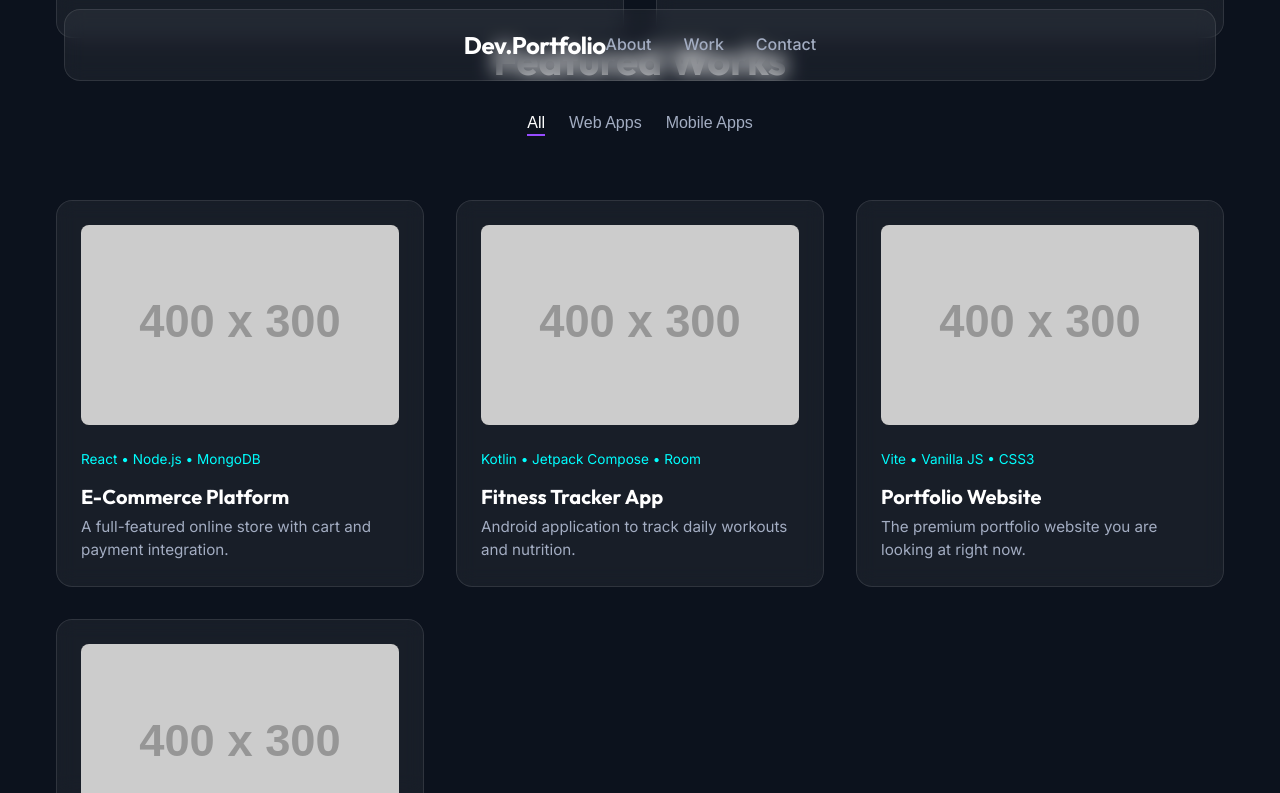
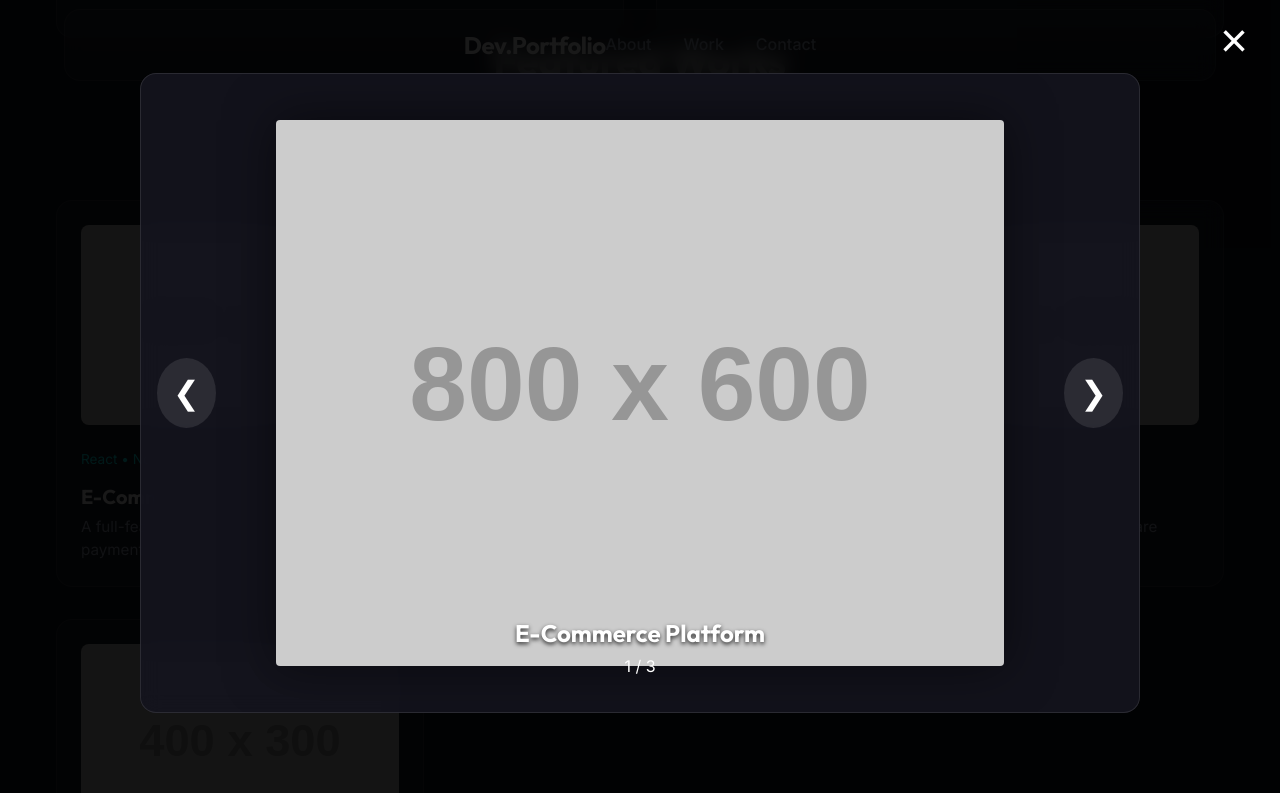
Before and after one commit to theGoodB0rg/theGoodPortfolio, a website built with Vite: page index.html in a window 1280 px wide. Both pictures are taken after a click on the element 240 px from the left and 1517 px from the top of the page. Shown: the part 1124-1917 px from the top of the page. Built offline with nearby package versions, Linux system fonts and the light colour scheme; placeholder pictures from the web are drawn by us.

Commit message:
feat: implement interactive slideshow functionality

```diff
--- a/src/main.js
+++ b/src/main.js
@@ -8,7 +8,12 @@ const projects = [
     category: "web",
     tags: ["React", "Node.js", "MongoDB"],
     description: "A full-featured online store with cart and payment integration.",
-    image: "https://via.placeholder.com/400x300/333/fff?text=Web+Project+1"
+    images: [
+      "https://via.placeholder.com/800x600/333/fff?text=E-Com+Dashboard",
+      "https://via.placeholder.com/800x600/444/fff?text=Product+Page",
+      "https://via.placeholder.com/800x600/555/fff?text=Checkout+Flow"
+    ],
+    thumb: "https://via.placeholder.com/400x300/333/fff?text=E-Com+Thumb"
   },
   {
     id: 2,
@@ -16,7 +21,12 @@ const projects = [
     category: "mobile",
     tags: ["Kotlin", "Jetpack Compose", "Room"],
     description: "Android application to track daily workouts and nutrition.",
-    image: "https://via.placeholder.com/400x300/333/fff?text=Mobile+App+1"
+    images: [
+      "https://via.placeholder.com/800x600/222/fff?text=Home+Screen",
+      "https://via.placeholder.com/800x600/333/fff?text=Workout+Log",
+      "https://via.placeholder.com/800x600/444/fff?text=Stats+Graph"
+    ],
+    thumb: "https://via.placeholder.com/400x300/222/fff?text=Fitness+Thumb"
   },
   {
     id: 3,
@@ -24,7 +34,11 @@ const projects = [
     category: "web",
     tags: ["Vite", "Vanilla JS", "CSS3"],
     description: "The premium portfolio website you are looking at right now.",
-    image: "https://via.placeholder.com/400x300/333/fff?text=Web+Project+2"
+    images: [
+      "https://via.placeholder.com/800x600/111/fff?text=Hero+Section",
+      "https://via.placeholder.com/800x600/222/fff?text=Portfolio+Grid"
+    ],
+    thumb: "https://via.placeholder.com/400x300/111/fff?text=Portfolio+Thumb"
   },
   {
     id: 4,
@@ -32,13 +46,21 @@ const projects = [
     category: "mobile",
     tags: ["Kotlin", "Firebase"],
     description: "Real-time messaging app with media sharing capabilities.",
-    image: "https://via.placeholder.com/400x300/333/fff?text=Mobile+App+2"
+    images: [
+      "https://via.placeholder.com/800x600/000/fff?text=Chat+List",
+      "https://via.placeholder.com/800x600/111/fff?text=Message+View"
+    ],
+    thumb: "https://via.placeholder.com/400x300/000/fff?text=Chat+Thumb"
   }
 ];
 
 // DOM Elements
 const grid = document.getElementById('portfolio-grid');
 const filterBtns = document.querySelectorAll('.filter-btn');
+
+// Slideshow State
+let currentProject = null;
+let currentImageIndex = 0;
 
 // Render Projects
 function renderProjects(filter = 'all') {
@@ -48,14 +70,16 @@ function renderProjects(filter = 'all') {
     ? projects
     : projects.filter(p => p.category === filter);
 
-  // Animation delay logic could go here
-
   filtered.forEach(project => {
     const card = document.createElement('div');
     card.className = 'project-card glass fade-in-up';
+    // Add click handler for slideshow
+    card.onclick = () => openSlideshow(project.id);
+
     card.innerHTML = `
       <div class="card-image">
-        <img src="${project.image}" alt="${project.title}">
+        <img src="${project.thumb}" alt="${project.title}">
+        <div class="view-overlay flex-center">View Project</div>
       </div>
       <div class="card-content">
         <div class="card-tags">${project.tags.join(' • ')}</div>
@@ -70,32 +94,92 @@ function renderProjects(filter = 'all') {
 // Event Listeners
 filterBtns.forEach(btn => {
   btn.addEventListener('click', () => {
-    // Remove active class
     filterBtns.forEach(b => b.classList.remove('active'));
-    // Add active class
     btn.classList.add('active');
-
-    // Filter
     renderProjects(btn.dataset.filter);
   });
+});
+
+// Slideshow Modal Logic
+const modalHtml = `
+  <div id="slideshow-modal" class="modal">
+    <button class="close-btn">&times;</button>
+    <div class="modal-content glass">
+      <button class="nav-btn prev-btn">&#10094;</button>
+      <div class="slide-container">
+        <img id="slide-img" src="" alt="Project Slide">
+      </div>
+      <button class="nav-btn next-btn">&#10095;</button>
+      <div class="slide-info">
+        <h3 id="slide-title"></h3>
+        <p id="slide-counter"></p>
+      </div>
+    </div>
+  </div>
+`;
+document.body.insertAdjacentHTML('beforeend', modalHtml);
+
+const modal = document.getElementById('slideshow-modal');
+const slideImg = document.getElementById('slide-img');
+const slideTitle = document.getElementById('slide-title');
+const slideCounter = document.getElementById('slide-counter');
+
+// Modal Controls
+function openSlideshow(projectId) {
+  currentProject = projects.find(p => p.id === projectId);
+  currentImageIndex = 0;
+  updateSlide();
+  modal.classList.add('active');
+  document.body.style.overflow = 'hidden';
+}
+
+function closeSlideshow() {
+  modal.classList.remove('active');
+  document.body.style.overflow = '';
+}
+
+function nextSlide() {
+  currentImageIndex = (currentImageIndex + 1) % currentProject.images.length;
+  updateSlide();
+}
+
+function prevSlide() {
+  currentImageIndex = (currentImageIndex - 1 + currentProject.images.length) % currentProject.images.length;
+  updateSlide();
+}
+
+function updateSlide() {
+  if (!currentProject) return;
+  slideImg.src = currentProject.images[currentImageIndex];
+  slideTitle.textContent = currentProject.title;
+  slideCounter.textContent = `${currentImageIndex + 1} / ${currentProject.images.length}`;
+}
+
+// Modal Listeners
+document.querySelector('.close-btn').onclick = closeSlideshow;
+document.querySelector('.next-btn').onclick = (e) => { e.stopPropagation(); nextSlide(); };
+document.querySelector('.prev-btn').onclick = (e) => { e.stopPropagation(); prevSlide(); };
+
+modal.onclick = (e) => {
+  if (e.target === modal) closeSlideshow();
+};
+
+document.addEventListener('keydown', (e) => {
+  if (!modal.classList.contains('active')) return;
+  if (e.key === 'Escape') closeSlideshow();
+  if (e.key === 'ArrowRight') nextSlide();
+  if (e.key === 'ArrowLeft') prevSlide();
 });
 
 // Initial Render
 renderProjects();
 
-// Intersection Observer for scroll animations
-const observerOptions = {
-  threshold: 0.1
-};
-
+// Intersection Observer
+const observerOptions = { threshold: 0.1 };
 const observer = new IntersectionObserver((entries) => {
   entries.forEach(entry => {
-    if (entry.isIntersecting) {
-      entry.target.classList.add('visible');
-    }
+    if (entry.isIntersecting) entry.target.classList.add('visible');
   });
 }, observerOptions);
 
-document.querySelectorAll('section').forEach(section => {
-  observer.observe(section);
-});
+document.querySelectorAll('section').forEach(section => observer.observe(section));
--- a/src/style.css
+++ b/src/style.css
@@ -436,4 +436,130 @@ footer {
     grid-template-columns: 1fr;
     text-align: center;
   }
+}/* Image Overlay Effect */
+.view-overlay {
+    position: absolute;
+    top: 0;
+    left: 0;
+    width: 100%;
+    height: 100%;
+    background: rgba(var(--hue-primary), 100, 65, 0.8);
+    color: white;
+    font-weight: 600;
+    opacity: 0;
+    transition: opacity 0.3s ease;
+    backdrop-filter: blur(4px);
 }
+
+.project-card:hover .view-overlay {
+    opacity: 1;
+}
+
+/* Modal / Lightbox */
+.modal {
+    position: fixed;
+    top: 0;
+    left: 0;
+    width: 100vw;
+    height: 100vh;
+    background: rgba(0, 0, 0, 0.9);
+    z-index: 2000;
+    display: flex;
+    justify-content: center;
+    align-items: center;
+    opacity: 0;
+    pointer-events: none;
+    transition: opacity 0.3s ease;
+}
+
+.modal.active {
+    opacity: 1;
+    pointer-events: all;
+}
+
+.modal-content {
+    position: relative;
+    width: 90%;
+    max-width: 1000px;
+    height: 80vh;
+    display: flex;
+    flex-direction: column;
+    justify-content: center;
+    align-items: center;
+    background: rgba(20, 20, 30, 0.9);
+    border: 1px solid rgba(255, 255, 255, 0.1);
+}
+
+.slide-container {
+    width: 100%;
+    height: 100%;
+    display: flex;
+    justify-content: center;
+    align-items: center;
+    overflow: hidden;
+    padding: 1rem;
+}
+
+#slide-img {
+    max-width: 100%;
+    max-height: 90%;
+    object-fit: contain;
+    border-radius: 4px;
+    box-shadow: 0 0 50px rgba(0, 0, 0, 0.5);
+}
+
+.slide-info {
+    position: absolute;
+    bottom: 2rem;
+    left: 0;
+    width: 100%;
+    text-align: center;
+    pointer-events: none;
+}
+
+#slide-title {
+    font-size: 1.5rem;
+    margin-bottom: 0.5rem;
+    text-shadow: 0 2px 4px rgba(0, 0, 0, 0.8);
+}
+
+/* Modal Controls */
+.close-btn {
+    position: absolute;
+    top: 1.5rem;
+    right: 2rem;
+    font-size: 3rem;
+    color: #fff;
+    background: none;
+    border: none;
+    cursor: pointer;
+    z-index: 2010;
+    line-height: 1;
+}
+
+.nav-btn {
+    position: absolute;
+    top: 50%;
+    transform: translateY(-50%);
+    background: rgba(255, 255, 255, 0.1);
+    color: white;
+    border: none;
+    font-size: 2rem;
+    padding: 1rem;
+    cursor: pointer;
+    border-radius: 50%;
+    transition: background 0.3s ease;
+    z-index: 2005;
+}
+
+.nav-btn:hover {
+    background: var(--color-primary);
+}
+
+.prev-btn {
+    left: 1rem;
+}
+
+.next-btn {
+    right: 1rem;
+}
```
Also changed, not shown: task.md (+3 -3 lines).
